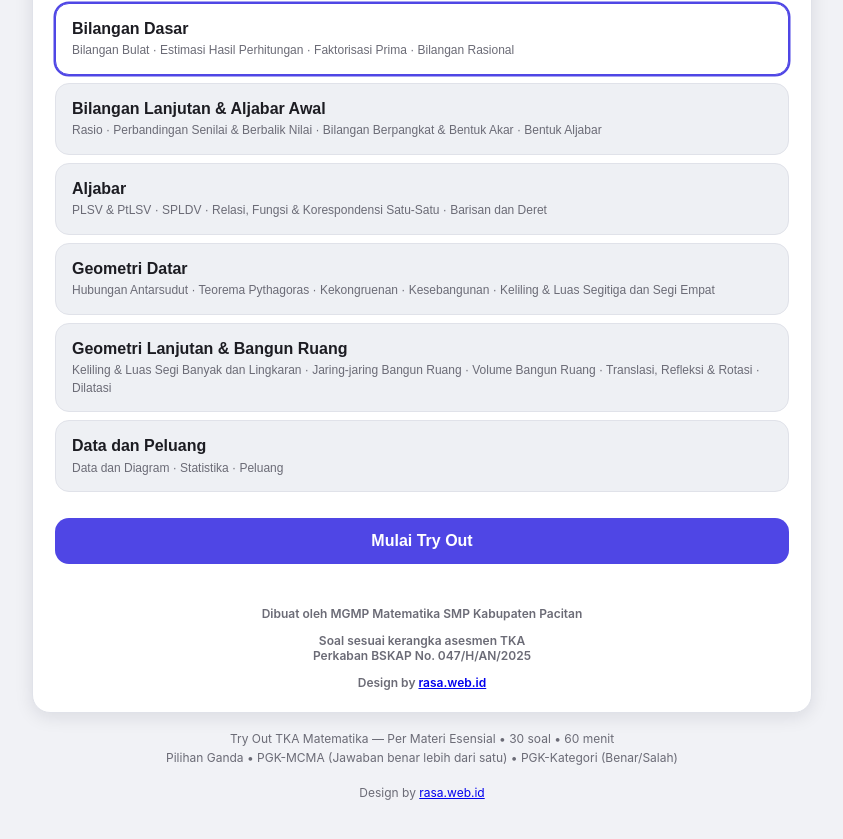
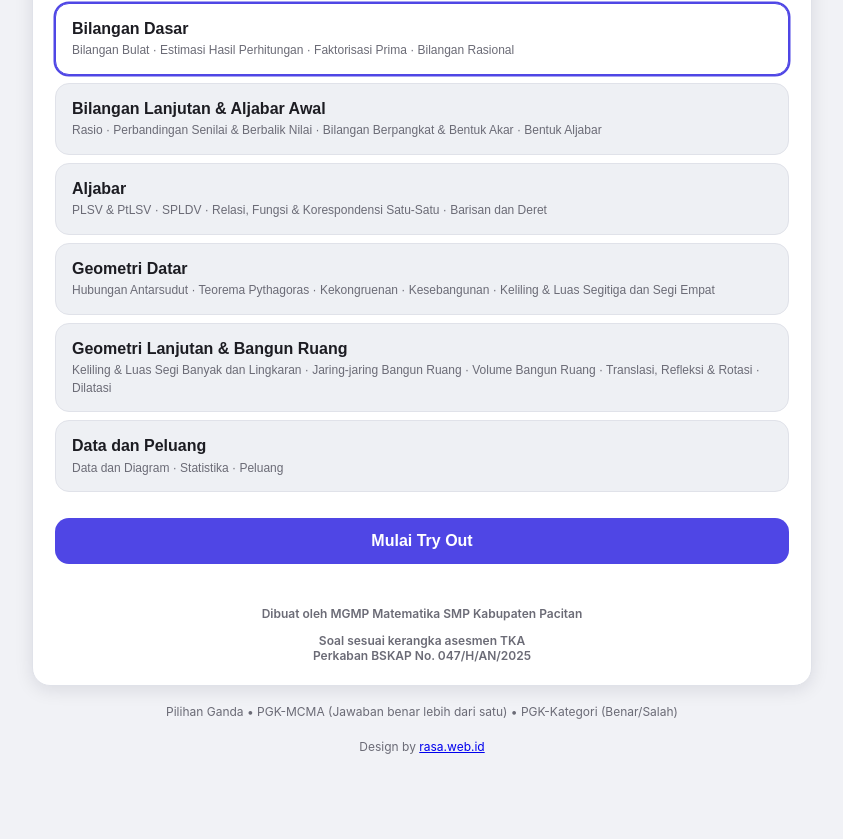
Before and after one commit to masgurubudi/tryout-tka-kabupaten, a plain HTML site: page index.html in a window 1280 px wide. Shown: the part 452-1291 px from the top of the page, without its empty margins (218-1061 px from the left). After the commit the page ends 1244 px from the top, so only its background shows below. Drawn offline with Linux system fonts and the light colour scheme.

Commit message:
Hapus baris footer Try Out TKA Matematika - Per Materi Esensial 30 soal 60 menit; hapus kredit Design by rasa.web.id di dalam kartu, sisakan di kaki halaman

```diff
--- a/index.html
+++ b/index.html
@@ -115,7 +115,7 @@ button:focus-visible{outline:2px solid var(--focus);outline-offset:2px}
 <body>
 <div id="tk-root">
   <div class="tk-card" id="tk-body"></div>
-  <p class="tk-foot">Try Out TKA Matematika — Per Materi Esensial &bull; 30 soal &bull; 60 menit<br>Pilihan Ganda &bull; PGK-MCMA (Jawaban benar lebih dari satu) &bull; PGK-Kategori (Benar/Salah)</p>
+  <p class="tk-foot">Pilihan Ganda &bull; PGK-MCMA (Jawaban benar lebih dari satu) &bull; PGK-Kategori (Benar/Salah)</p>
   <p class="tk-foot">Design by <a href="https://rasa.web.id" target="_blank" rel="noopener">rasa.web.id</a></p>
 </div>
 <div id="tk-modal-root"></div>
@@ -400,7 +400,6 @@ function menuHTML(){
   h+='<div class="tk-menu-msg">'+(S.menuMsg?esc(S.menuMsg):"")+"</div>";
   h+='<p class="tk-credit">Dibuat oleh MGMP Matematika SMP Kabupaten Pacitan</p>';
   h+='<p class="tk-credit">Soal sesuai kerangka asesmen TKA<br>Perkaban BSKAP No. 047/H/AN/2025</p>';
-  h+='<p class="tk-credit">Design by <a href="https://rasa.web.id" target="_blank" rel="noopener">rasa.web.id</a></p>';
   return h;
 }
 
```
Also changed, not shown: index.template.html (+1 -2 lines).
